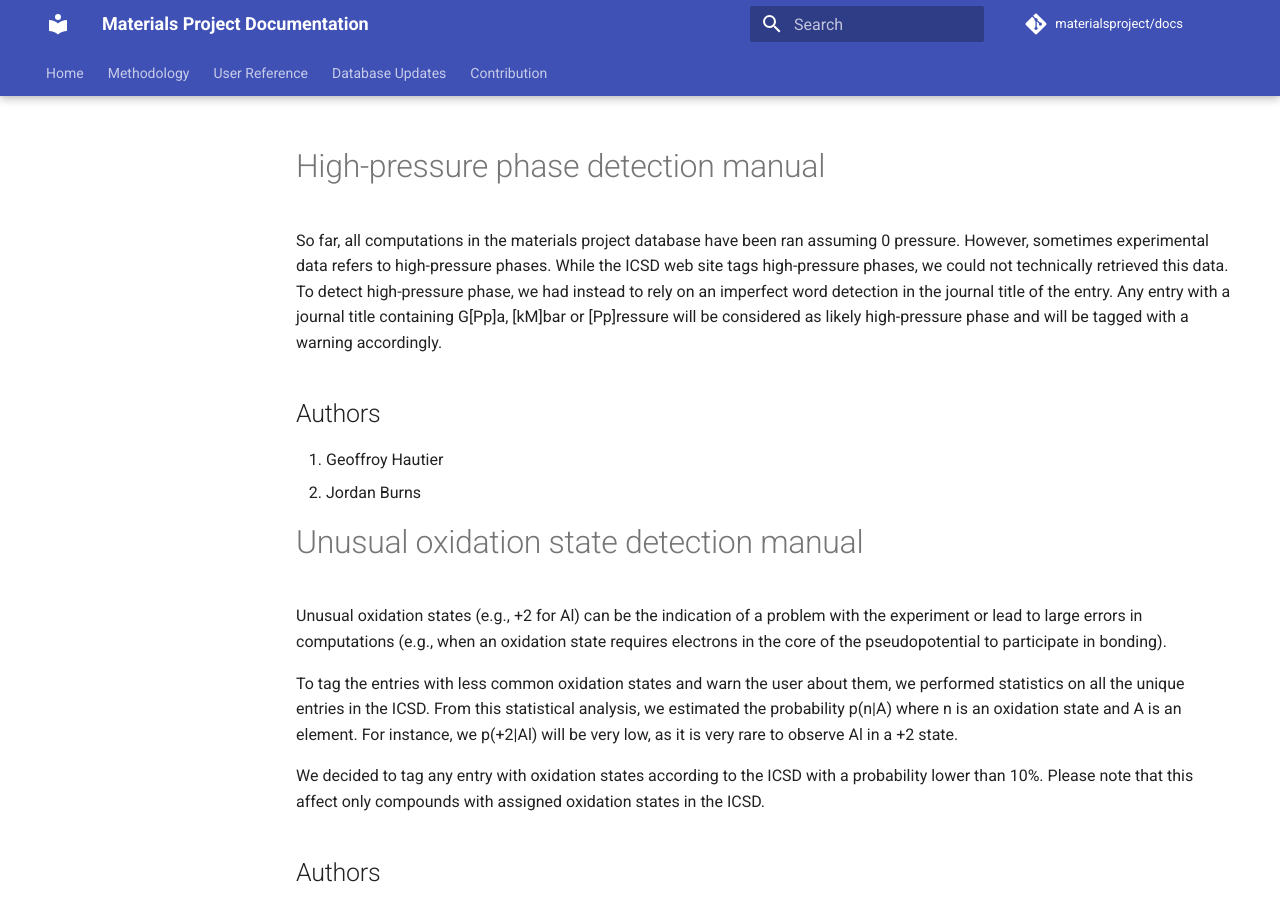
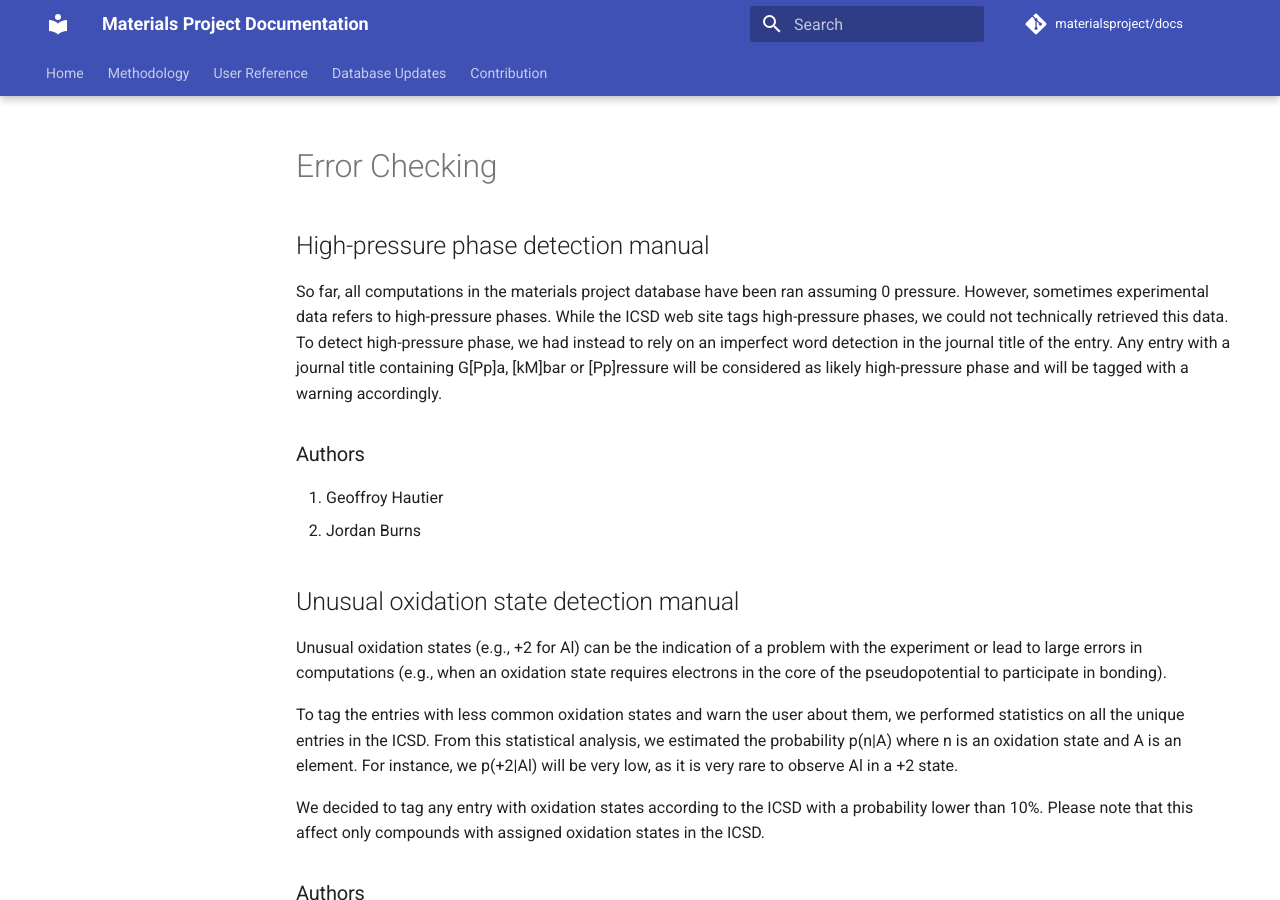
Before and after one commit to materialsproject/docs, an MkDocs documentation site: the page built from docs/error-checking.md, in a window 1280 px wide and 900 px high. Built offline with MkDocs 1.6.1 and Material for MkDocs 9.7.7, drawn with Linux system fonts in a browser that asks for light colours; comment, search, counter and statistics services are not loaded.

Commit message:
Ensure one top-level heading

```diff
--- a/docs/error-checking.md
+++ b/docs/error-checking.md
@@ -1,4 +1,6 @@
-# High-pressure phase detection manual
+# Error Checking
+
+## High-pressure phase detection manual
 
 So far, all computations in the materials project database have been ran assuming 0 pressure. However, sometimes
 experimental data refers to high-pressure phases. While the ICSD web site tags high-pressure phases, we could not
@@ -6,12 +8,12 @@ technically retrieved this data. To detect high-pressure phase, we had instead t
 in the journal title of the entry. Any entry with a journal title containing G[Pp]a, [kM]bar or [Pp]ressure will be
 considered as likely high-pressure phase and will be tagged with a warning accordingly.
 
-## Authors
+### Authors
 
 1. Geoffroy Hautier
 2. Jordan Burns
 
-# Unusual oxidation state detection manual
+## Unusual oxidation state detection manual
 
 Unusual oxidation states (e.g., +2 for Al) can be the indication of a problem with the experiment or lead to large errors
 in computations (e.g., when an oxidation state requires electrons in the core of the pseudopotential to participate in
@@ -24,12 +26,12 @@ state and A is an element. For instance, we p(+2|Al) will be very low, as it is
 We decided to tag any entry with oxidation states according to the ICSD with a probability lower than 10%. Please note that
 this affect only compounds with assigned oxidation states in the ICSD.
 
-## Authors
+### Authors
 
 1. Geoffroy Hautier
 2. Jordan Burns
 
-# Volume Change Error manual
+## Volume Change Error manual
 
 We have used the difference between the computed volume after DFT relaxation and the volume reported experimentally as an
 indicator of a problem with a computation or entry. The problem can come from the experimental side (for instance atomic
@@ -38,14 +40,14 @@ positions wrongly assigned in the ICSD) or from the approximation used in DFT.
 Our analysis focused only on GGA (without U) results. Our strategy consist in first establishing a volume change distribution
 from our large data set. After establishing this distribution, outliers will be easily identified and tagged with a warning.
 
-## Volume Change Distribution in GGA
+### Volume Change Distribution in GGA
 
 Our analysis focused on the GGA data in the database available on Friday September 23, 2011. In total, we considered
 11579 entries. We report on volume changes by computing:
 $$ \Delta V=\frac{V*{GGA}-V*{exp}}{V*{exp}} $$
 Where $$ V*{GGA} $$ is the unit cell volume obtained by GGA and $$ V\_{exp} $$ the experimental volume given by the ICSD
 
-### The issue with high pressure phases
+#### The issue with high pressure phases
 
 If the data is right away used, we would observe a longer tail on the positive values. This data is from the high pressure
 phase. Indeed, while our computations have been performed at 0 atm, compounds characterized at high-pressure will show a
@@ -53,7 +55,7 @@ lower experimental than computed volume. This is not per se an error but instead
 computational conditions. To mitigate, this issue we removed from this analysis any entry likely to refer to a high-pressure
 phase according to the methodology presented in [^1]
 
-### The fitting of the distribution
+#### The fitting of the distribution
 
 After exclusion of the possible high-pressure phases, we have 10768 points available to study the difference between
 experimental and computed volume. Figure 1 shows the histogram of volume difference. The distribution is symmetric but
@@ -65,7 +67,7 @@ be fitted to this data because of the heavy tail observed. Using matlab and a ma
 maximum likelihood estimates as well as confidence intervals for the three parameters of the distribution. Figure 2 shows
 the good agreement between the raw data and the t-location scale probability density distribution.
 
-### The tagging of the entries
+#### The tagging of the entries
 
 After fitting the distribution, it is possible to tag the entries outlying the distribution. We assigned a warning tag to
 any entry in our database with a volume error higher than the 95th percentile (situated at 9.6% volume change) and lower
@@ -74,45 +76,45 @@ scale distribution.
 
 In total, 959 entries have been assigned a warning.
 
-### Some examples of outliers detected by the volume difference
+#### Some examples of outliers detected by the volume difference
 
 Here, we analyze some of the largest outliers found in our analysis. Through these examples, we illustrate what kind of
 errors can be observed.
 
-#### YZn and YbZn
+##### YZn and YbZn
 
 Both compounds (task_id: 11577 and 179, icsd_id: 106232, 206226) show enormous volume differences: 370% and 350% ! Looking
 at the data present in the ICSD, we found that the paper reference mentioned CsCl structures, while the entry given by the
 ICSD is a fcc based alloy. The volume discrepancy comes therefore from an erroneous export of the experimental data in the
 paper to the ICSD.
 
-#### Sn
+##### Sn
 
 55% volume difference task_id: 7162 and icsd_id: 52487. This entry refers to a high pressure structure our algorithm did
 not catch. It is not surprising to see the computed data reporting a much larger volume than the experimental obtained at
 high-pressure
 
-#### TaMn<sub>2</sub>O<sub>3</sub>
+##### TaMn<sub>2</sub>O<sub>3</sub>
 
 -27% volume difference task_id: 7521, icsd_id: 15995 The icsd indicates already that the experimental data is dubious.
 There is a warning on the ICSD web site: "Unusual difference between calculated and measured density". The oxidation state
 reported for Ta: +2 is extremely rare.
 
-#### MoS2
+##### MoS2
 
 18% volume difference task_id: 1434, icsd_id: 644257 This is most likely due to an inherent error from GGA. The MoS2
 structure is layered and van der Waals interactions between the S atoms are essential to the geometry of the structure
 (c lattice parameter especially). However, it is known that GGA does not model well VDW interactions.
 
-## Citation
+### Citation
 
 To cite the Materials Project, please reference the following work:
 
 - A. Jain, G. Hautier, C. J. Moore, S. P. Ong, C. C. Fischer, T. Mueller, K. A. Persson, and G. Ceder, A high-throughput infrastructure for density functional theory calculations, Computational Materials Science, vol. 50, 2011, pp. 2295-2310.
 
-## Authors
+### Authors
 
 1. Geoffroy Hautier
 2. Jordan Burns
 
-# Bond length Change Error manual
+## Bond length Change Error manual
```
